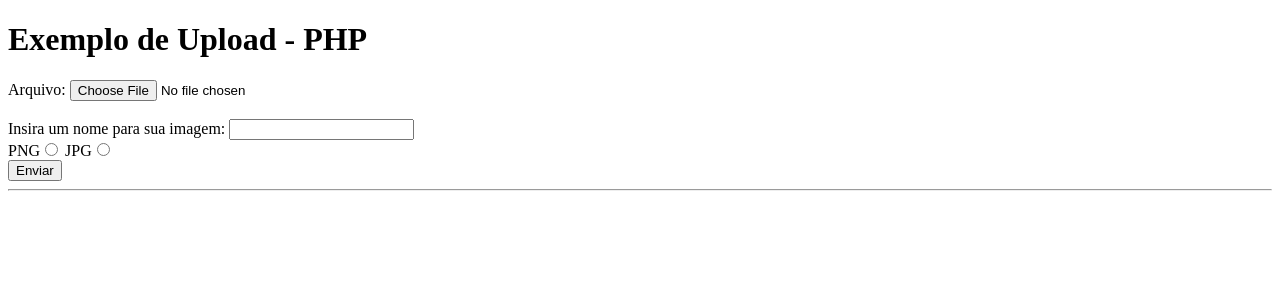
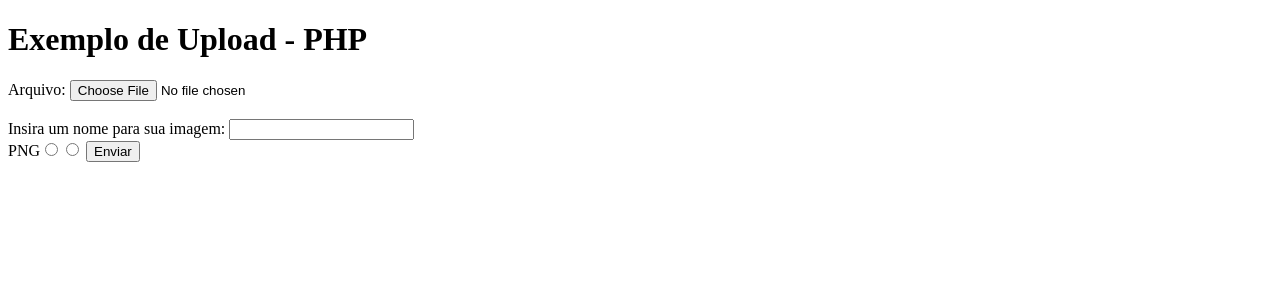
Before and after one commit to PabloH01/PHPwithMYSQL, a PHP site: page / in a window 1280 px wide. Shown: the top 300 px of the page. Run offline with PHP 8.4, Linux system fonts and the light colour scheme; data that the repository does not hold is empty.

Commit message:
Update Botão

```diff
--- a/index.php
+++ b/index.php
@@ -14,12 +14,10 @@
             </form>
             <form action="upload.php" method="get">
                 <label>Insira um nome para sua imagem:  <input type = "text" name = "nomeImagem"/><br></label>
-                <label>PNG<input type="radio" name="selpng"></label>
-                <label>JPG<input type="radio" name="seljpg"></label><br>
+                <label>PNG<input type="radio" name="selpng"><input type="radio" name="seljpg"></label>
                 <input type="submit" value="Enviar" />
             </form>
         </div>
-        <hr>
         <?php
         include_once('conexao.php');
         $sqlstring = 'select * from imagens order by ASC';
```
